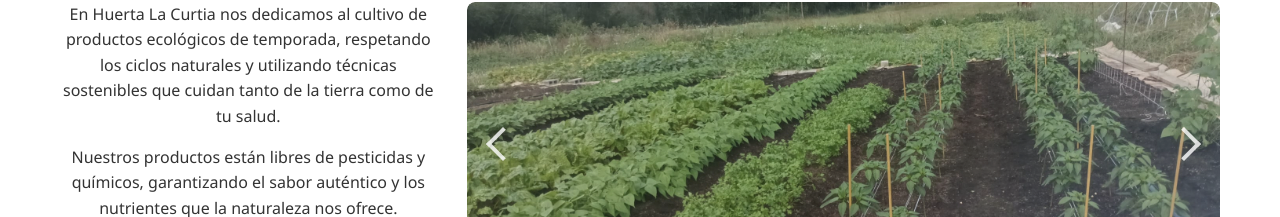
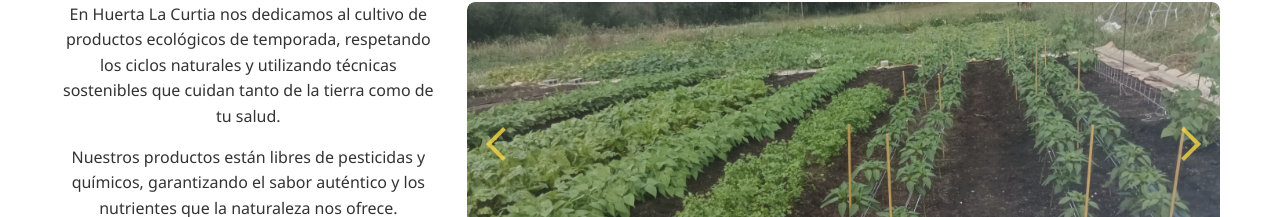
Before and after one commit to kilofafeure/HLC, an Angular app: page /inicio in a window 1280 px wide. Shown: the part 457-674 px from the top of the page. Built offline with nearby package versions, Linux system fonts and the light colour scheme.

Commit message:
Mejoras carousel

```diff
--- a/src/app/components/carousel/carousel.component.css
+++ b/src/app/components/carousel/carousel.component.css
@@ -58,8 +58,8 @@
 
 .arrow {
   display: block;
-  border-left: 0.1em solid white;
-  border-bottom: 0.1em solid white;
+  border-left: 0.1em solid var(--accent-dark);
+  border-bottom: 0.1em solid var(--accent-dark);
   width: 0.5em;
   height: 0.5em;
 
--- a/src/app/components/carousel/carousel.component.ts
+++ b/src/app/components/carousel/carousel.component.ts
@@ -1,4 +1,4 @@
-import { Component, Input, OnInit } from "@angular/core";
+import { Component, Input, OnInit, OnDestroy } from "@angular/core";
 import { Slide } from "./carousel.interface";
 import { trigger, transition, useAnimation } from "@angular/animations";
 
@@ -57,29 +57,42 @@ import {
   ]
 })
 
-export class CarouselComponent implements OnInit {
+export class CarouselComponent implements OnInit, OnDestroy {
   @Input() slides: Slide[] = [];
-  @Input() animationType = AnimationType.Fade;
-  @Input() isSlider = true;
+  @Input() animationType: AnimationType = AnimationType.Fade;
+  @Input() isSlider: boolean = true;
 
-  currentSlide = 0;
+  currentSlide: number = 0;
+  interval: any;
 
-  constructor() {}
+  constructor() {
+    if (this.isSlider)
+      this.resetInterval();
+  }
+
+  resetInterval() {
+    clearInterval(this.interval);
+    this.interval = setInterval(()=> { this.onNextClick() }, 5000);
+  }
 
   onPreviousClick() {
     const previous = this.currentSlide - 1;
     this.currentSlide = previous < 0 ? this.slides.length - 1 : previous;
+    if (this.isSlider)
+      this.resetInterval();
   }
 
   onNextClick() {
     const next = this.currentSlide + 1;
     this.currentSlide = next === this.slides.length ? 0 : next;
+    if (this.isSlider)
+      this.resetInterval();
   }
 
   ngOnInit() {
     this.preloadImages();
     if (this.isSlider)
-        setInterval(()=> { this.onNextClick() }, 5000);
+      this.interval;
   }
 
   preloadImages() {
@@ -87,4 +100,9 @@ export class CarouselComponent implements OnInit {
       new Image().src = slide.src;
     }
   }
+
+  ngOnDestroy() {
+    if (this.isSlider)
+      clearTimeout(this.interval);
+  }
 }
--- a/src/app/pages/home/home.component.ts
+++ b/src/app/pages/home/home.component.ts
@@ -15,6 +15,5 @@ export class HomeComponent {
     { headline: "", src: "../../../assets/carousel/home/home-1.jpeg" },
     { headline: "", src: "../../../assets/carousel/home/home-2.jpeg" },
     { headline: "", src: "../../../assets/carousel/home/home-3.jpeg" },
-    { headline: "", src: "../../../assets/carousel/home/home-4.jpeg" },
-    { headline: "", src: "../../../assets/carousel/home/home-5.jpeg" } ];
+    { headline: "", src: "../../../assets/carousel/home/home-4.jpeg" }];
 }
```
Also changed, not shown: src/assets/carousel/home/home-5.jpeg (deleted).
